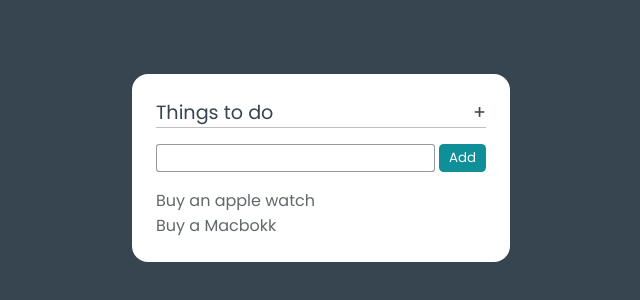
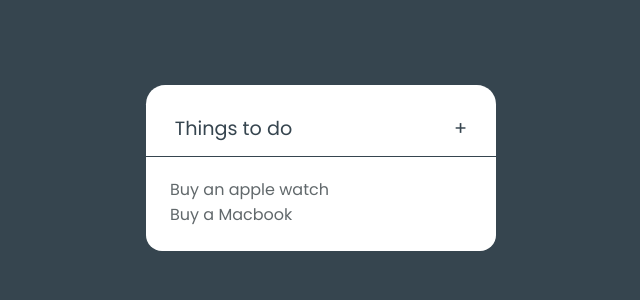
Before and after one commit to Uzzwal-Dhali/vue3_todo, a Vue app: page / in a window 1280 px wide. Shown: the part 232-532 px from the top of the page, without its empty margins (319-959 px from the left). Built offline with nearby package versions, Linux system fonts and the light colour scheme; a web font is replaced by a local one.

Commit message:
Redesigned

```diff
--- a/src/App.vue
+++ b/src/App.vue
@@ -2,8 +2,12 @@
   import { ref } from 'vue'
   const list = ref([
     'Buy an apple watch',
-    'Buy a Macbokk'
+    'Buy a Macbook'
   ])
+  let edit = ref(false)
+  const showForm = () => {
+    edit.value = true
+  }
   const newTask = ref('')
   const addItem = () => {
     list.value.push(newTask.value)
@@ -17,16 +21,22 @@
       <div class="header">
         <div class="title">Things to do</div>
         <div class="actions">
-          <div class="add">+</div>
+          <div @click="showForm" class="add">+</div>
         </div>
       </div>
-      <form @submit.prevent="addItem">
-        <input type="text" v-model.trim="newTask">
+      <div class="body">
+        <form @submit.prevent="addItem" v-if="edit">
+          <input
+            type="text"
+            v-model.trim="newTask"
+            placeholder="Type and press enter"
+          >
           <button type="submit">Add</button>
         </form>
         <ul>
           <li v-for="item in list" :key="item.id" v-text="item" />
       </ul>
+      </div>
     </div>
   </div>
 </template>
@@ -39,12 +49,15 @@
   justify-content: center;
   align-items: center;
   .card {
+    min-width: 350px;
+    display: flex;
+    flex-direction: column;
+    gap: 0.075em;
+    .header {
       background: white;
-    padding: 1.5em;
-    border-radius: 1em;
-    .header {
+      padding: 1.5em 1.5em 0.65em;
+      border-radius: 1em 1em 0 0;
       font-size: 1.2em;
-      border-bottom: 1px solid rgba(0, 0, 0, 0.25);
       display: flex;
       justify-content: space-between;
       .actions {
@@ -53,15 +66,21 @@
         }
       }
     }
+
+    .body {
+      background: white;
+      padding: 0.75em 1.5em 1.5em;
+      border-radius: 0 0 1em 1em;
       form {
-      padding: 1em 0;
+        padding: 1em 0 0.5em;
         display: flex;
         gap: 0.25em;
+        justify-content: space-between;
         input {
-        border-radius: 0.25em;
           outline: none;
-        border: 1px solid rgba(44, 53, 57, 0.5);
-        padding: 0.25em 0.75em;
+          border: none;
+          border-bottom: 1px solid rgba(44, 53, 57, 0.5);
+          padding: 0.25em 0em;
         }
         button {
           background: rgb(15, 143, 152);
@@ -72,6 +91,7 @@
         }
       }
       ul {
+        margin-top: 0.5em;
         list-style: none;
         li {
           color: rgba(44, 53, 57, 0.75)
@@ -79,4 +99,5 @@
       }
     }
   }
+}
 </style>
```
Lines whose indentation alone changed are shown as unchanged.
